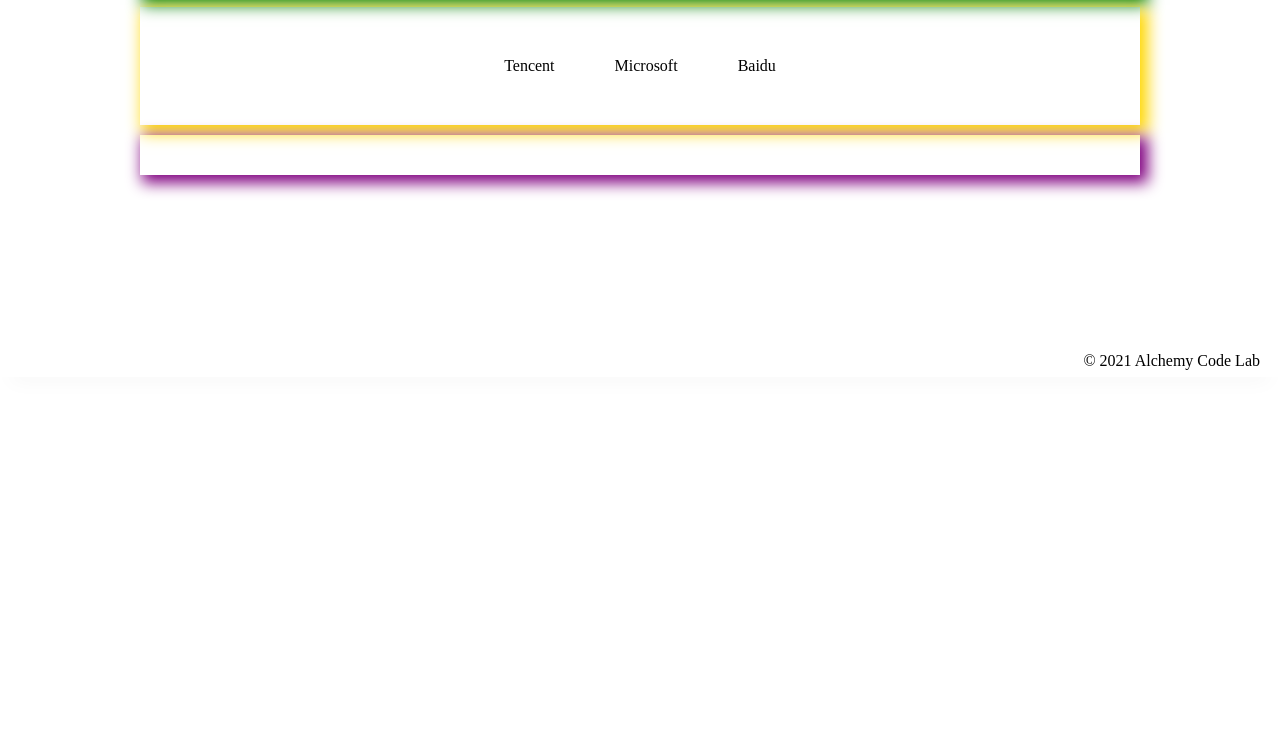
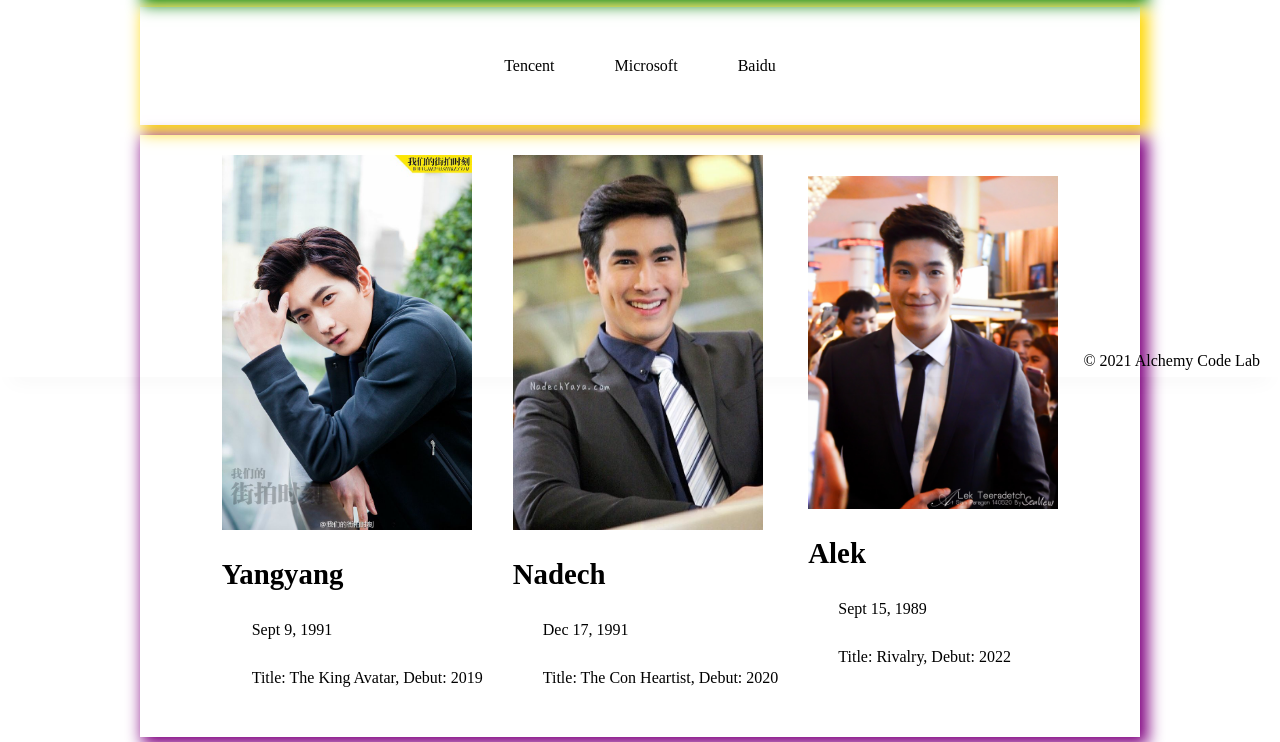
Before and after one commit to chrischandfw/list-display, a website with bundled scripts: page index.html in a window 1280 px wide. Shown: the part 423-1165 px from the top of the page. Before the commit the page ends 800 px from the top, so only its background shows below. Built offline with nearby package versions, Linux system fonts and the light colour scheme.

```diff
--- a/actors-data.js
+++ b/actors-data.js
@@ -10,7 +10,7 @@
     },
     {
 
-        name: 'Nadech Kugimiya',
+        name: 'Nadech',
         birthDate: 'Dec 17, 1991',
         movies: {
             title: 'The Con Heartist',
@@ -19,7 +19,7 @@
     },
     {
 
-        name: 'Alek Theeradetch',
+        name: 'Alek',
         birthDate: 'Sept 15, 1989',
         movies: {
             title: 'Rivalry',
--- a/app.js
+++ b/app.js
@@ -6,7 +6,7 @@
 import { renderGlobalTechEl } from './render-globalTech.js';
 
 import { actors } from './actors-data.js';
-import { renderActorsEl } from './render-actors.js';
+import { renderActorsEl } from './render-maleActors.js';
 
 // initialize global state
 const snackListEl = document.querySelector('.snacks-list');
@@ -26,7 +26,7 @@
 }
 
 for (let actor of actors) {
-    const actorsEl = renderActorsEl(actors);
+    const actorsEl = renderActorsEl(actor);
 
-    actorsListEl.append(actors);
+    actorsListEl.append(actorsEl);
 }
--- a/render-actors.js
+++ b/render-maleActors.js
@@ -7,12 +7,13 @@
 
     actorsEl.classList.add('actor');
 
-    imgEl.src = ``;
+    imgEl.src = `assets/${actors.name}.jpg`;
     nameEl.textContent = actors.name;
     birthDateEL.textContent = actors.birthDate;
     moviesEl.textContent = `Title: ${actors.movies.title}, Debut: ${actors.movies.year}`;
 
-    actorsEl.append(nameEl, birthDateEL, moviesEl);
+    actorsEl.append(imgEl, nameEl, birthDateEL, moviesEl);
+
 
     return actorsEl;
 }
--- a/styles/style.css
+++ b/styles/style.css
@@ -144,3 +144,7 @@
 	padding: 20px;
 	box-shadow: 5px 5px 15px 3px purple;
 }
+
+.actors-list img {
+	width: 250px;
+}
```
Also changed, not shown: music-data.js (added, +29 -0 lines), array-four.js (deleted).
